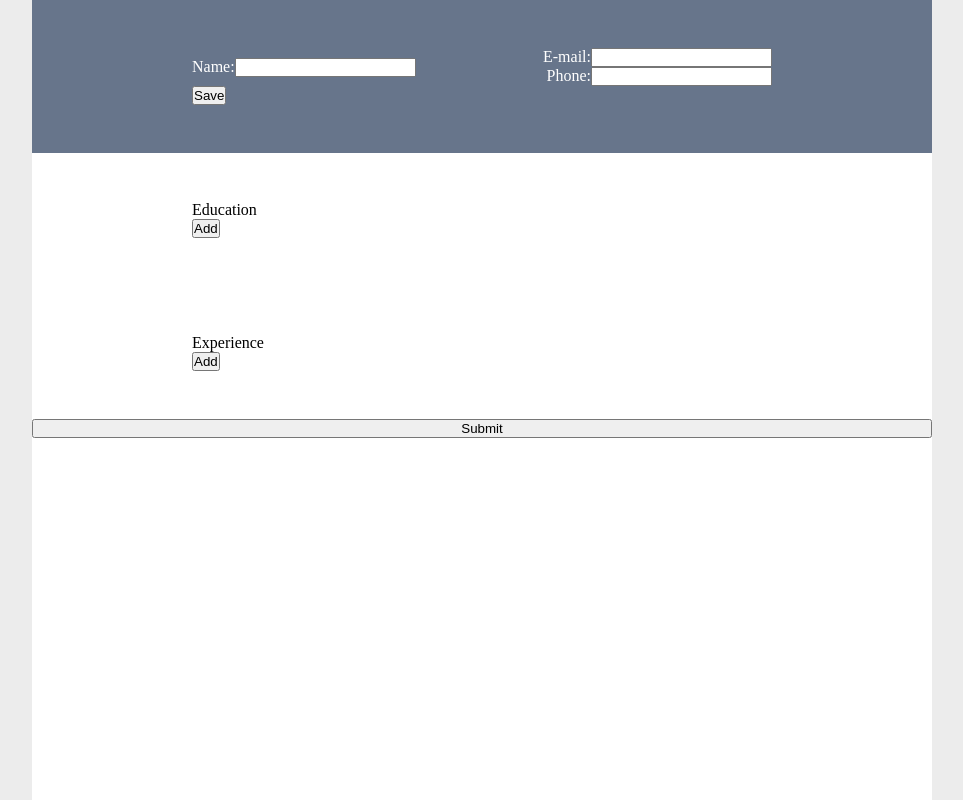
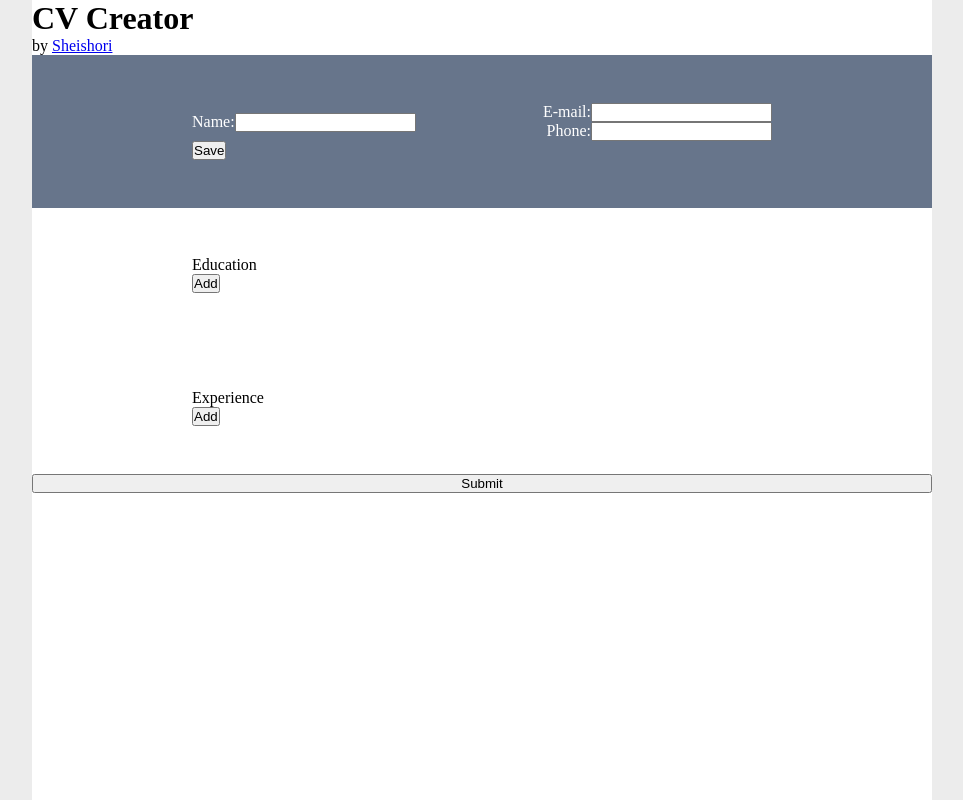
Before and after one commit to Sheishori/cv-creator, a React (Create React App) app: page / in a window 1280 px wide. Shown: the whole page, without its empty margins (158-1121 px from the left). Built offline with nearby package versions, Linux system fonts and the light colour scheme.

Commit message:
Add a header

```diff
--- a/src/App.js
+++ b/src/App.js
@@ -38,6 +38,12 @@ class App extends React.Component {
 
 		return (
 			<div className='App'>
+				<header>
+					<h1>CV Creator</h1>
+					<div>
+						by <a href='https://github.com/Sheishori'>Sheishori</a>
+					</div>
+				</header>
 				<PersonalInfo editing={editing} />
 				<Education editing={editing} />
 				<Experience editing={editing} />
```
